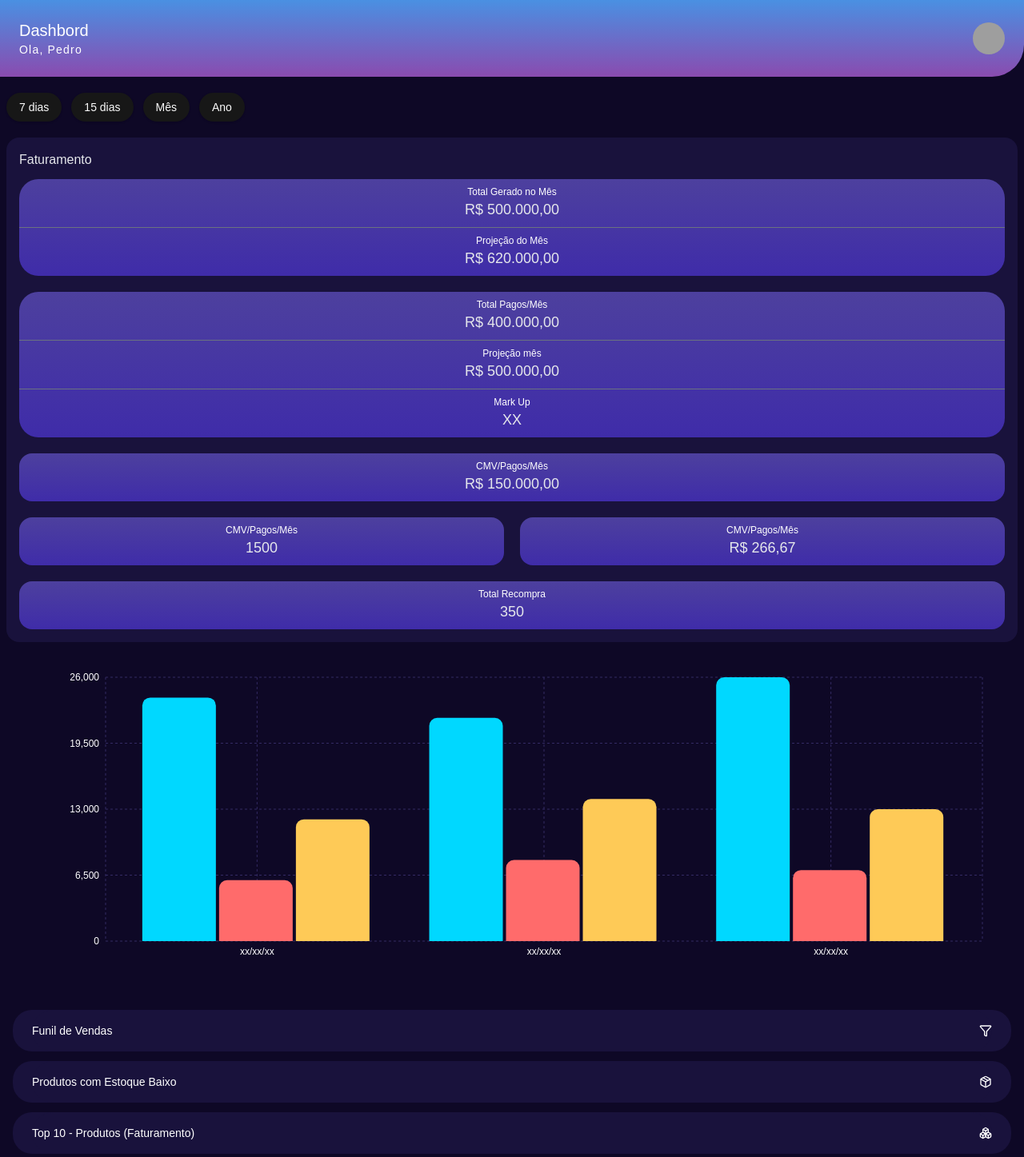
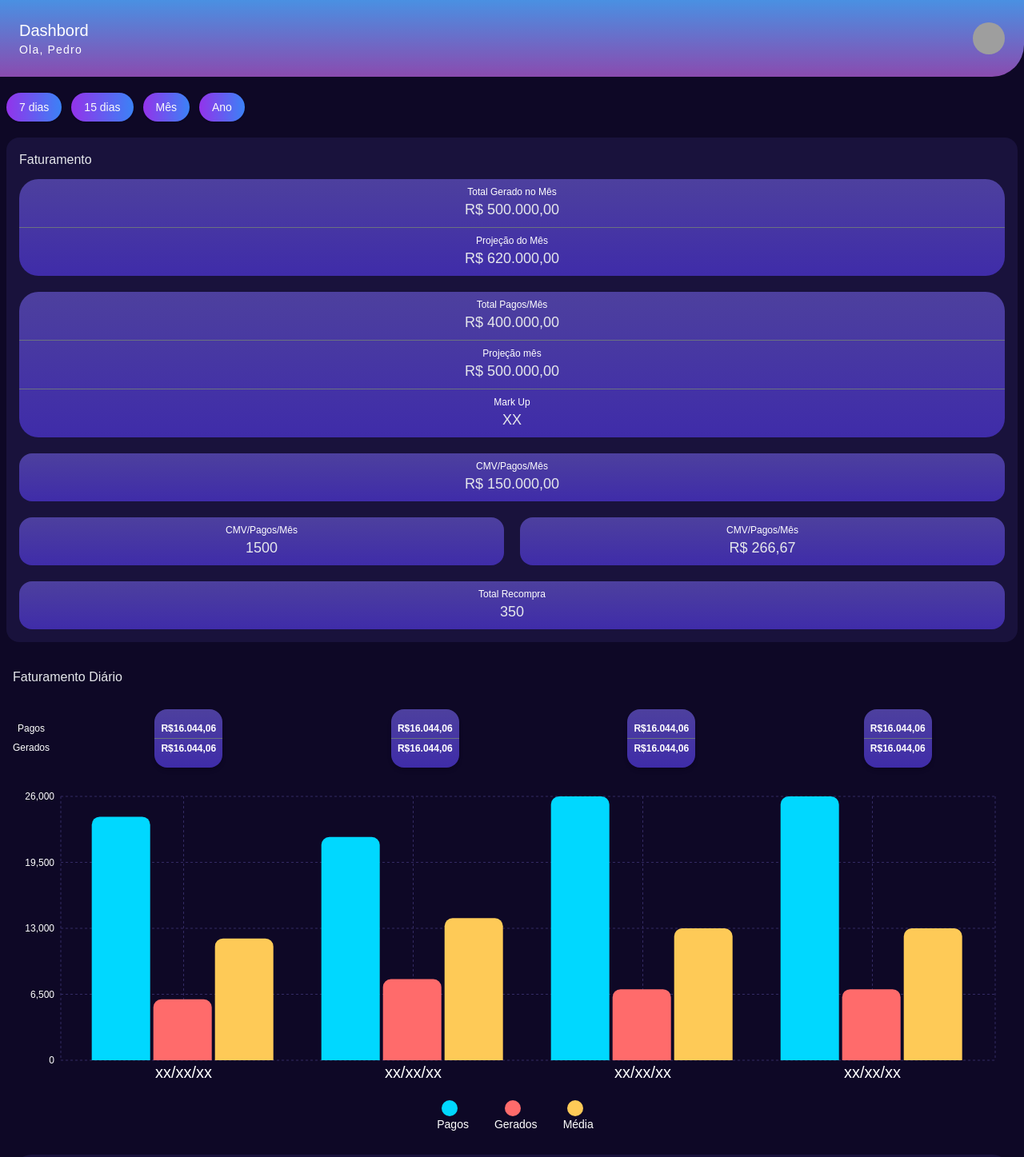
Before and after one commit to joaovrcosta/dashboard-ks, a Next.js app: page /dashboard in a window 1280 px wide. Shown: the top 1447 px of the page at 80% size. Built offline with nearby package versions, Linux system fonts and the light colour scheme; grey boxes are pictures that could not be loaded.

Commit message:
feat: added colors for data filter

```diff
--- a/app/_mocks/resources.tsx
+++ b/app/_mocks/resources.tsx
@@ -51,37 +51,37 @@ export const accordionData = [
     content: "Yes. It adheres to the WAI-ARIA design pattern.",
   },
   {
-    id: "item-6",
+    id: "item-7",
     title: "Top 10 - Estados",
     icon: <MapPin />,
     content: "Yes. It adheres to the WAI-ARIA design pattern.",
   },
   {
-    id: "item-6",
+    id: "item-8",
     title: "Top 10 - Idades",
     icon: <UsersRound />,
     content: "Yes. It adheres to the WAI-ARIA design pattern.",
   },
   {
-    id: "item-6",
+    id: "item-9",
     title: "Sexo",
     icon: <UserSearch />,
     content: "Yes. It adheres to the WAI-ARIA design pattern.",
   },
   {
-    id: "item-6",
+    id: "item-10",
     title: "Dispositivos",
     icon: <Smartphone />,
     content: "Yes. It adheres to the WAI-ARIA design pattern.",
   },
   {
-    id: "item-6",
+    id: "item-11",
     title: "Sistema Operacional - Mobile",
     icon: <MonitorSmartphone />,
     content: "Yes. It adheres to the WAI-ARIA design pattern.",
   },
   {
-    id: "item-6",
+    id: "item-12",
     title: "Top 5 - Cupom",
     icon: <Ticket />,
     content: "Yes. It adheres to the WAI-ARIA design pattern.",
--- a/components/Charts/multiple-chart.tsx
+++ b/components/Charts/multiple-chart.tsx
@@ -9,36 +9,69 @@ import {
   Tooltip,
   ResponsiveContainer,
 } from "recharts";
+import { Card } from "../card";
 
 const chartData = [
   { date: "xx/xx/xx", desktop: 24000, mobile: 12000, tablet: 6000 },
   { date: "xx/xx/xx", desktop: 22000, mobile: 14000, tablet: 8000 },
   { date: "xx/xx/xx", desktop: 26000, mobile: 13000, tablet: 7000 },
+  { date: "xx/xx/xx", desktop: 26000, mobile: 13000, tablet: 7000 },
 ];
 
 export function MultipleChart() {
   return (
-    <div className="flex justify-center items-center w-full  overflow-x-auto">
-      {/* Div com bordas arredondadas, fundo e largura mínima com rolagem */}
-      <div className="bg-transparent rounded-lg p-6 w-full min-w-[520px]">
+    <Card title="Faturamento Diário" className="mt-4 px-2">
+      <div className="flex flex-col items-center w-full overflow-x-auto space-y-4">
+        <div className="flex w-full mt-4">
+          <div className="text-center bg-transparent text-white py-4 px-0 space-y-2 ">
+            <p className="text-xs font-normal">Pagos</p>
+            <p className="text-xs font-normal">Gerados</p>
+          </div>
+
+          <div className="flex items-center justify-around ml-8 w-full lg:gap-3 xl:gap-3 md:gap-3 gap-12">
+            <div className="text-center bg-card-gradient text-white py-4 rounded-2xl shadow-md space-y-1">
+              <div className="w-full px-2 border-b border-gray-500">
+                <p className="text-xs font-bold pb-1">R$16.044,06</p>
+              </div>
+              <p className="text-xs font-bold">R$16.044,06</p>
+            </div>
+            <div className="text-center bg-card-gradient text-white py-4 rounded-2xl shadow-md space-y-1">
+              <div className="w-full px-2 border-b border-gray-500">
+                <p className="text-xs font-bold pb-1">R$16.044,06</p>
+              </div>
+              <p className="text-xs font-bold">R$16.044,06</p>
+            </div>
+            <div className="text-center bg-card-gradient text-white py-4 rounded-2xl shadow-md space-y-1">
+              <div className="w-full px-2 border-b border-gray-500">
+                <p className="text-xs font-bold pb-1">R$16.044,06</p>
+              </div>
+              <p className="text-xs font-bold">R$16.044,06</p>
+            </div>
+            <div className="text-center bg-card-gradient text-white py-4 rounded-2xl shadow-md space-y-1">
+              <div className="w-full px-2 border-b border-gray-500">
+                <p className="text-xs font-bold pb-1">R$16.044,06</p>
+              </div>
+              <p className="text-xs font-bold">R$16.044,06</p>
+            </div>
+          </div>
+        </div>
+
+        <div className="bg-transparent rounded-lg w-full min-w-[600px] ml-64 lg:ml-0 xl:ml-0 md:ml-0">
           <ResponsiveContainer width="100%" height={400}>
             <BarChart
               data={chartData}
-            margin={{ top: 20, right: 20, left: 40, bottom: 20 }}
+              margin={{ top: 20, right: 20, left: 0, bottom: 20 }}
             >
-            {/* Grade com linhas e fundo */}
               <CartesianGrid strokeDasharray="3 3" stroke="#332a63" />
 
-            {/* Eixo X com formatação */}
               <XAxis
                 dataKey="date"
                 axisLine={false}
                 tickLine={false}
-              tick={{ fill: "#fff", fontSize: 12 }}
+                tick={{ fill: "#fff", fontSize: 20 }}
                 padding={{ left: 10, right: 10 }}
               />
 
-            {/* Eixo Y com valores customizados */}
               <YAxis
                 axisLine={false}
                 tickLine={false}
@@ -46,7 +79,6 @@ export function MultipleChart() {
                 tickFormatter={(value) => value.toLocaleString("en-US")}
               />
 
-            {/* Tooltip customizado */}
               <Tooltip
                 cursor={{ fill: "rgba(255, 255, 255, 0.2)" }}
                 contentStyle={{
@@ -56,13 +88,30 @@ export function MultipleChart() {
                 }}
               />
 
-            {/* Barras com cores brilhantes */}
               <Bar dataKey="desktop" fill="#00d8ff" radius={[10, 10, 0, 0]} />
               <Bar dataKey="tablet" fill="#ff6b6b" radius={[10, 10, 0, 0]} />
               <Bar dataKey="mobile" fill="#feca57" radius={[10, 10, 0, 0]} />
             </BarChart>
           </ResponsiveContainer>
+
+          <div className="flex items-center justify-center space-x-6">
+            <div className="flex items-center flex-col space-x-2">
+              <div className="bg-[#00d8ff] rounded-full h-[20px] w-[20px]"></div>
+              <p className="text-white text-sm font-normal">Pagos</p>
+            </div>
+
+            <div className="flex flex-col items-center space-x-2">
+              <div className="bg-[#ff6b6b] rounded-full h-[20px] w-[20px]"></div>
+              <p className="text-white text-sm font-normal">Gerados</p>
+            </div>
+
+            <div className="flex items-center flex-col space-x-2">
+              <div className="bg-[#feca57] rounded-full h-[20px] w-[20px]"></div>
+              <p className="text-white text-sm font-normal">Média</p>
             </div>
           </div>
+        </div>
+      </div>
+    </Card>
   );
 }
--- a/components/date-filter.tsx
+++ b/components/date-filter.tsx
@@ -4,10 +4,18 @@ export function DataFilter() {
   return (
     <div className="w-full">
       <div className="flex py-5 w-full space-x-3">
-        <Button className="rounded-full">7 dias</Button>
-        <Button className="rounded-full">15 dias</Button>
-        <Button className="rounded-full">Mês</Button>
-        <Button className="rounded-full">Ano</Button>
+        <Button className="rounded-full  bg-gradient-to-r from-purple-600 to-blue-500">
+          7 dias
+        </Button>
+        <Button className="rounded-full  bg-gradient-to-r from-purple-600 to-blue-500">
+          15 dias
+        </Button>
+        <Button className="rounded-full  bg-gradient-to-r from-purple-600 to-blue-500">
+          Mês
+        </Button>
+        <Button className="rounded-full  bg-gradient-to-r from-purple-600 to-blue-500">
+          Ano
+        </Button>
       </div>
     </div>
   );
```
Lines whose indentation alone changed are shown as unchanged.
